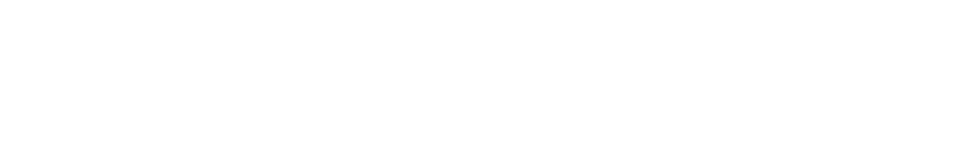
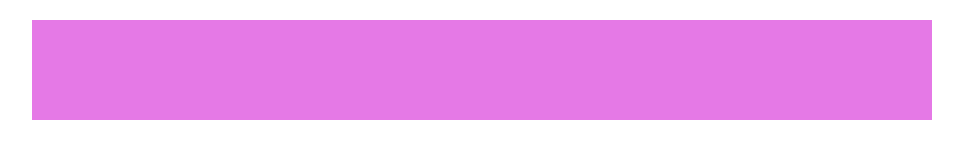
Before and after one commit to DamianoLandi/htmlcss-struttura-wp, a plain HTML site: page index.html in a window 1280 px wide. Shown: the whole page, without its empty margins (158-1121 px from the left). Drawn offline with Linux system fonts and the light colour scheme.

Commit message:
Purple Div

```diff
--- a/css/style.css
+++ b/css/style.css
@@ -0,0 +1,18 @@
+*{
+    margin: 0;
+    padding: 0;
+    box-sizing: border-box;
+}
+
+.container{
+    max-width: 900px;
+    margin: 0 auto;
+}
+
+#purple{
+    max-width:100%;
+    height:100px;
+    margin-bottom: 20px;
+    margin-top:20px;
+    background-color: rgb(229,121,230);
+}
--- a/index.html
+++ b/index.html
@@ -8,6 +8,9 @@
     <title>Struttura</title>
 </head>
 <body>
+    <div class="container">
+        <div id="purple"></div>
 
+    </div>
 </body>
 </html>
```
